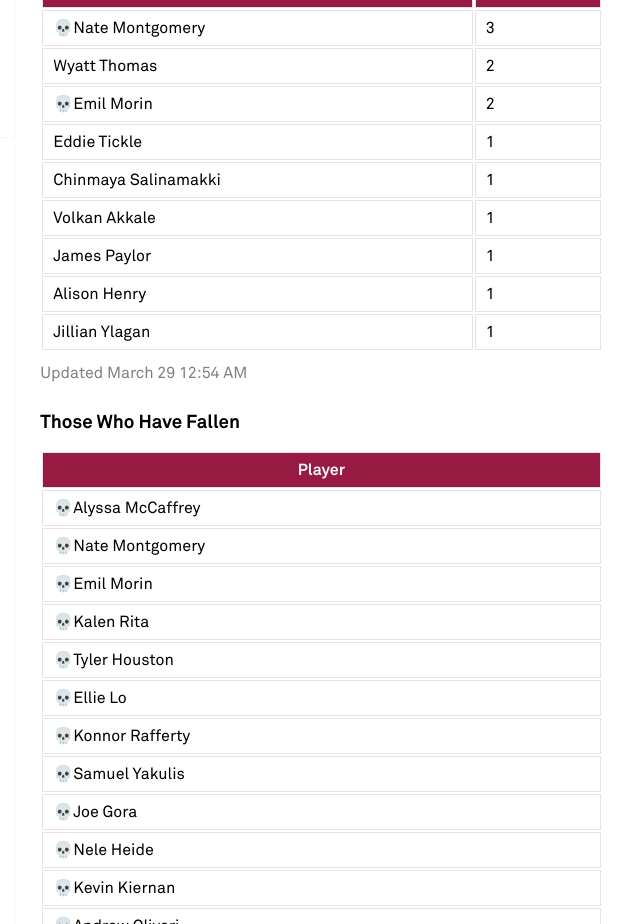
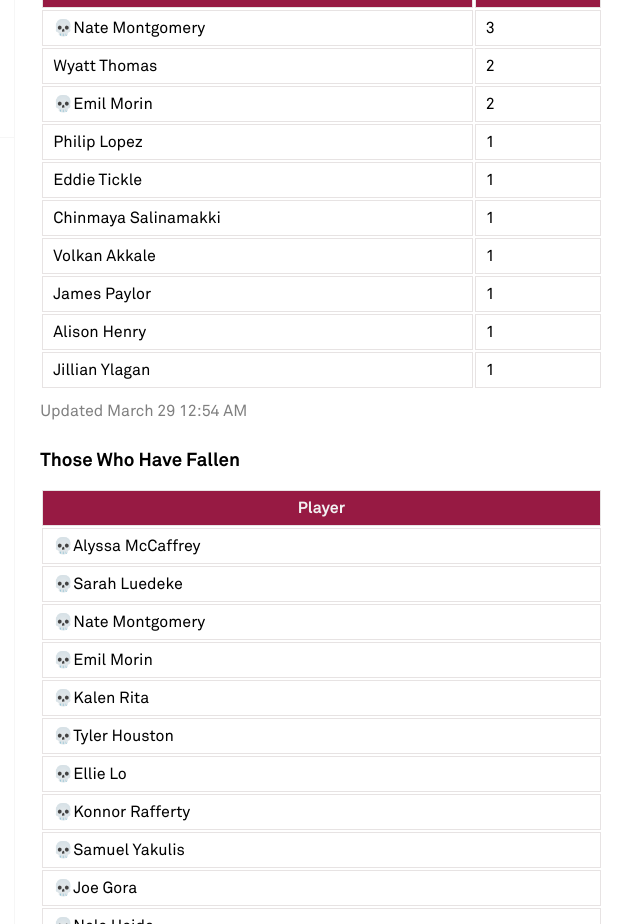
Before and after one commit to vakkale/vtclubxctf, a React (Create React App) app: page /assassin in a window 1280 px wide. Shown: the part 820-1744 px from the top of the page, without its empty margins (430-1070 px from the left). Built offline with nearby package versions, Linux system fonts and the light colour scheme; a web font is replaced by a local one.

Commit message:
assassin 2

```diff
--- a/src/about_pages/Assassin.jsx
+++ b/src/about_pages/Assassin.jsx
@@ -32,6 +32,10 @@ export default function Assassin() {
             kills: 2
         },
         {
+            name: "Philip Lopez",
+            kills: 1
+        },
+        {
             name: "Eddie Tickle",
             kills: 1
         },
@@ -61,6 +65,9 @@ export default function Assassin() {
     const dead = [
         {
             name: "Alyssa McCaffrey"
+        },
+        {
+            name: "Sarah Luedeke"
         },
         {
             name: "Nate Montgomery"
```
